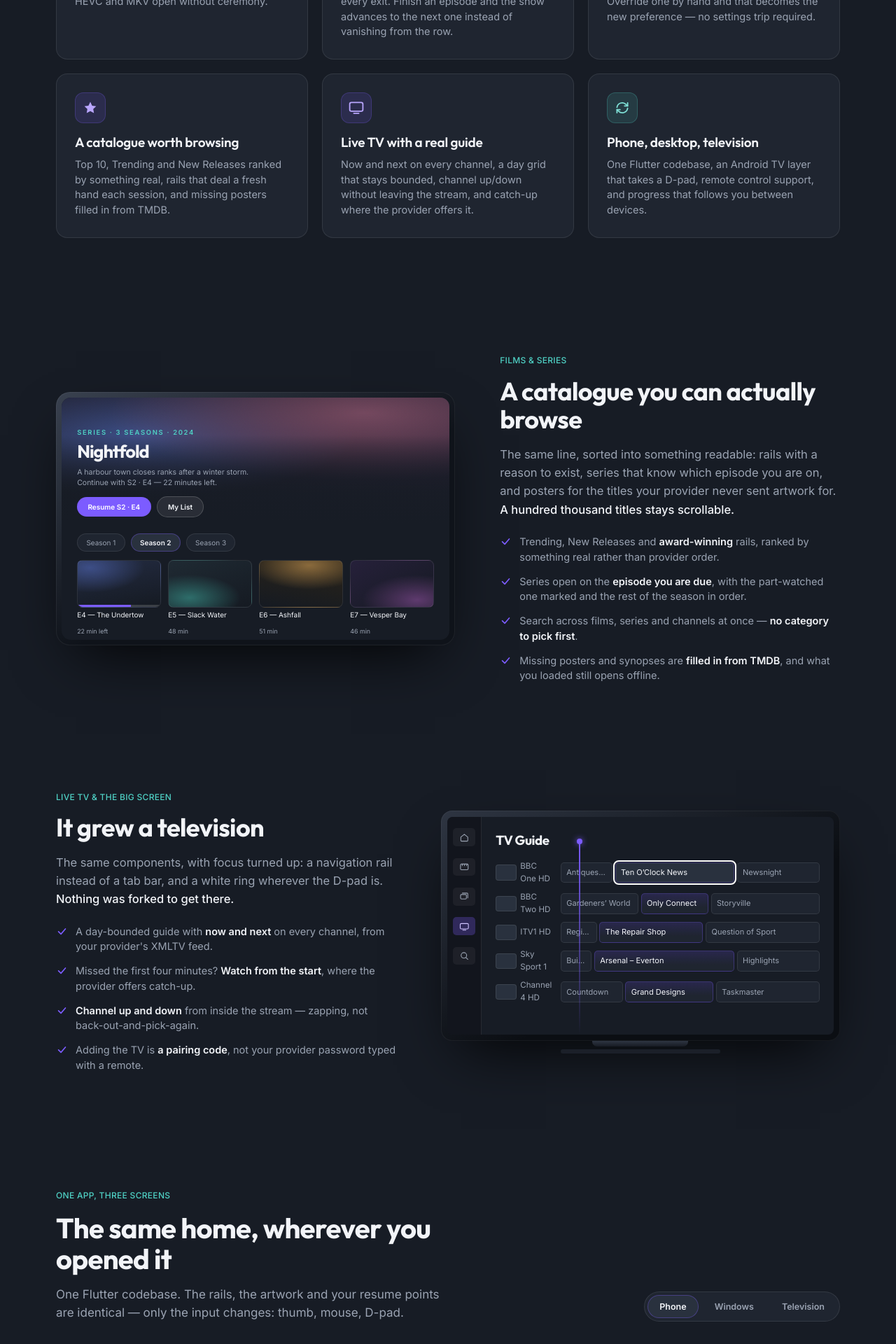
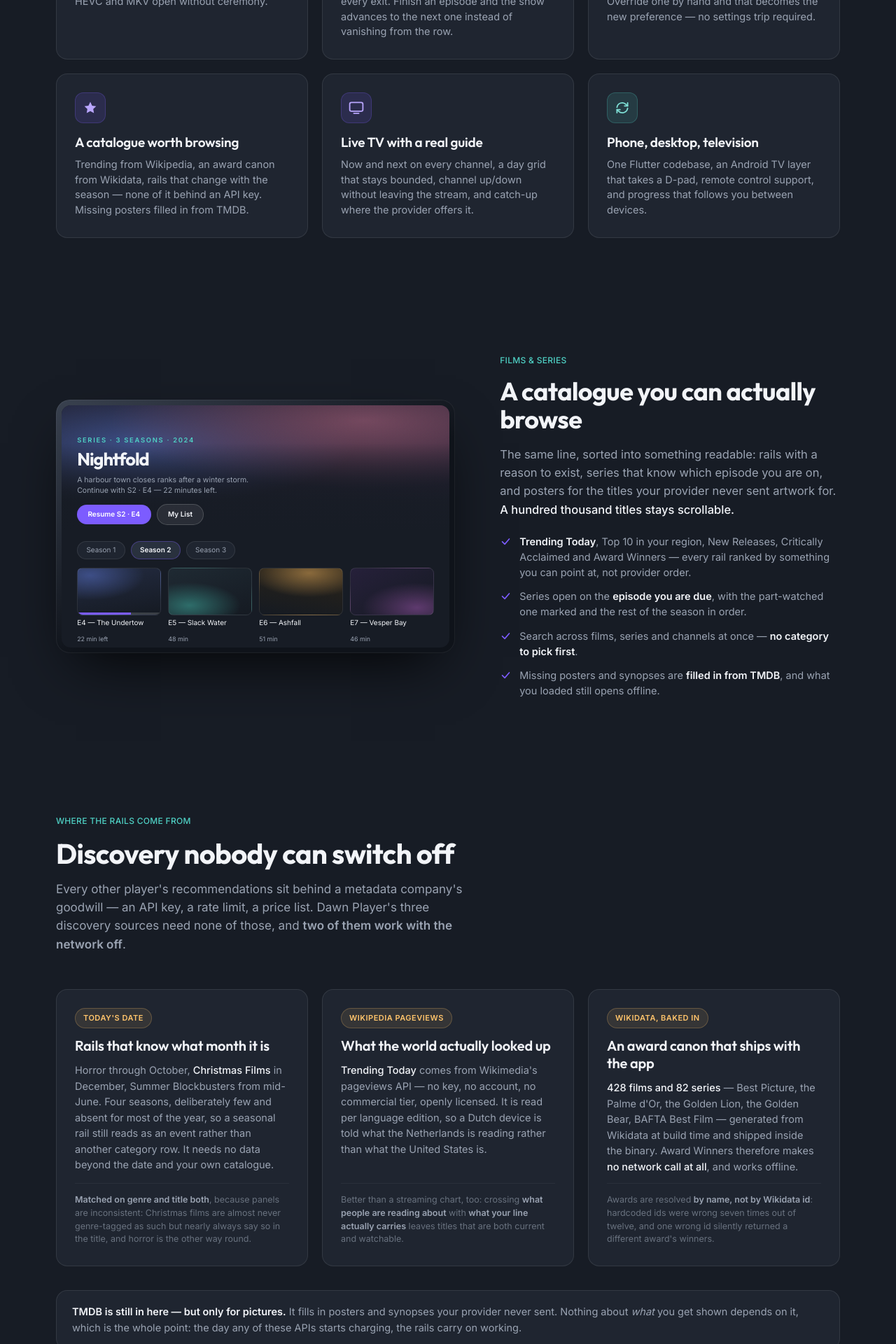
Before and after one commit to martijnlaffort/streamer-aurora, a PHP site: page / in a window 1280 px wide. Shown: the part 2600-4520 px from the top of the page at 70% size. Run offline with PHP 8.4, Linux system fonts and the light colour scheme.

Commit message:
feat(site): tell the discovery story the app now has
The site predated seasonal rails, Wikipedia trending and the Wikidata canon,
so it undersold the most unusual decision in the app: discovery that needs no
API key and mostly no network.

New section, "Discovery nobody can switch off", covering the three sources —
today's date, Wikimedia pageviews, a Wikidata award canon of 428 films and 82
series generated at build time and shipped in the binary. Each card carries the
engineering aside a curious reader wants: genre-and-title matching because
panels are inconsistent, why crossing pageviews with your own line beats a
global chart, and why awards resolve by name rather than by QID.

Also corrected the copy this outdated: the catalogue bullet and the feature
card now name the real rails, the spec strip gains a Discovery row, and TMDB is
demoted in writing to what it actually does — pictures, never ranking. Mockup
rail headings now match discovery_repository.dart exactly (Trending Today,
Award Winners).

Nav stays at four links plus the CTA, per the design system's own rule.

Co-Authored-By: Claude Opus 5 (1M context) <noreply@anthropic.com>

```diff
--- a/site/index.html
+++ b/site/index.html
@@ -146,7 +146,7 @@
               </div>
             </div>
             <div class="rail">
-              <h4>Award-winning series &amp; films</h4>
+              <h4>Trending Today</h4>
               <div class="rail__track">
                 <div class="poster art-rose"></div>
                 <div class="poster art-teal"></div>
@@ -298,7 +298,7 @@
       <div class="feature" data-reveal>
         <div class="tile"><svg viewBox="0 0 24 24" width="24" height="24"><path fill="currentColor" d="M12 3.6l2.6 5.3 5.8.8-4.2 4.1 1 5.8-5.2-2.8-5.2 2.8 1-5.8L3.6 9.7l5.8-.8z"/></svg></div>
         <h3>A catalogue worth browsing</h3>
-        <p>Top 10, Trending and New Releases ranked by something real, rails that deal a fresh hand each session, and missing posters filled in from TMDB.</p>
+        <p>Trending from Wikipedia, an award canon from Wikidata, rails that change with the season — none of it behind an API key. Missing posters filled in from TMDB.</p>
       </div>
       <div class="feature" data-reveal>
         <div class="tile"><svg viewBox="0 0 24 24" width="24" height="24" fill="none" stroke="currentColor" stroke-width="1.8" stroke-linecap="round" stroke-linejoin="round"><rect x="2.6" y="4.4" width="18.8" height="12.4" rx="2.4"/><path d="M8.4 19.8h7.2"/></svg></div>
@@ -364,11 +364,57 @@
       series that know which episode you are on, and posters for the titles your provider never sent artwork
       for. <b class="strong">A hundred thousand titles stays scrollable.</b></p>
     <ul class="checks">
-      <li><svg viewBox="0 0 24 24" width="17" height="17" fill="none" stroke="currentColor" stroke-width="2.3" stroke-linecap="round" stroke-linejoin="round"><path d="M5 12.5 10 17.5 19 7"/></svg>Trending, New Releases and <b>award-winning</b> rails, ranked by something real rather than provider order.</li>
+      <li><svg viewBox="0 0 24 24" width="17" height="17" fill="none" stroke="currentColor" stroke-width="2.3" stroke-linecap="round" stroke-linejoin="round"><path d="M5 12.5 10 17.5 19 7"/></svg><b>Trending Today</b>, Top 10 in your region, New Releases, Critically Acclaimed and Award Winners — every rail ranked by something you can point at, not provider order.</li>
       <li><svg viewBox="0 0 24 24" width="17" height="17" fill="none" stroke="currentColor" stroke-width="2.3" stroke-linecap="round" stroke-linejoin="round"><path d="M5 12.5 10 17.5 19 7"/></svg>Series open on the <b>episode you are due</b>, with the part-watched one marked and the rest of the season in order.</li>
       <li><svg viewBox="0 0 24 24" width="17" height="17" fill="none" stroke="currentColor" stroke-width="2.3" stroke-linecap="round" stroke-linejoin="round"><path d="M5 12.5 10 17.5 19 7"/></svg>Search across films, series and channels at once — <b>no category to pick first</b>.</li>
       <li><svg viewBox="0 0 24 24" width="17" height="17" fill="none" stroke="currentColor" stroke-width="2.3" stroke-linecap="round" stroke-linejoin="round"><path d="M5 12.5 10 17.5 19 7"/></svg>Missing posters and synopses are <b>filled in from TMDB</b>, and what you loaded still opens offline.</li>
     </ul>
+  </div>
+</section>
+
+<!-- ============================== discovery ============================== -->
+<section class="sec" id="discovery">
+  <div class="wrap">
+    <div class="head head--wide" data-reveal>
+      <p class="eyebrow">Where the rails come from</p>
+      <h2 class="h2">Discovery nobody can switch off</h2>
+      <p class="lead">Every other player's recommendations sit behind a metadata company's goodwill — an API
+        key, a rate limit, a price list. Dawn Player's three discovery sources need none of those, and
+        <b>two of them work with the network off</b>.</p>
+    </div>
+    <div class="grid3">
+      <div class="src" data-reveal>
+        <span class="src__what">Today's date</span>
+        <h3>Rails that know what month it is</h3>
+        <p>Horror through October, <b>Christmas Films</b> in December, Summer Blockbusters from mid-June.
+          Four seasons, deliberately few and absent for most of the year, so a seasonal rail still reads as
+          an event rather than another category row. It needs no data beyond the date and your own catalogue.</p>
+        <p class="aside"><b>Matched on genre and title both</b>, because panels are inconsistent: Christmas
+          films are almost never genre-tagged as such but nearly always say so in the title, and horror is
+          the other way round.</p>
+      </div>
+      <div class="src" data-reveal>
+        <span class="src__what">Wikipedia pageviews</span>
+        <h3>What the world actually looked up</h3>
+        <p><b>Trending Today</b> comes from Wikimedia's pageviews API — no key, no account, no commercial
+          tier, openly licensed. It is read per language edition, so a Dutch device is told what the
+          Netherlands is reading rather than what the United States is.</p>
+        <p class="aside">Better than a streaming chart, too: crossing <b>what people are reading about</b>
+          with <b>what your line actually carries</b> leaves titles that are both current and watchable.</p>
+      </div>
+      <div class="src" data-reveal>
+        <span class="src__what">Wikidata, baked in</span>
+        <h3>An award canon that ships with the app</h3>
+        <p><b>428 films and 82 series</b> — Best Picture, the Palme d'Or, the Golden Lion, the Golden Bear,
+          BAFTA Best Film — generated from Wikidata at build time and shipped inside the binary. Award
+          Winners therefore makes <b>no network call at all</b>, and works offline.</p>
+        <p class="aside">Awards are resolved <b>by name, not by Wikidata id</b>: hardcoded ids were wrong
+          seven times out of twelve, and one wrong id silently returned a different award's winners.</p>
+      </div>
+    </div>
+    <p class="closer" data-reveal><b>TMDB is still in here — but only for pictures.</b> It fills in posters
+      and synopses your provider never sent. Nothing about <i>what</i> you get shown depends on it, which is
+      the whole point: the day any of these APIs starts charging, the rails carry on working.</p>
   </div>
 </section>
 
@@ -494,7 +540,7 @@
             </div>
           </div>
           <div class="rail" style="padding-top:12px">
-            <h4 style="font-size:12.5px;padding:0 14px">Award-winning series &amp; films</h4>
+            <h4 style="font-size:12.5px;padding:0 14px">Award Winners</h4>
             <div class="rail__track" style="padding:0 14px">
               <div class="poster art-rose-2" style="width:70px;border-radius:8px"></div>
               <div class="poster art-teal-2" style="width:70px;border-radius:8px"></div>
@@ -570,7 +616,7 @@
                 </div>
               </div>
               <div style="flex:1;padding:2.2% 4% 0">
-                <h4 style="font-family:var(--display);font-size:1.8cqw;font-weight:600;margin:0 0 1.8%">Award-winning series &amp; films</h4>
+                <h4 style="font-family:var(--display);font-size:1.8cqw;font-weight:600;margin:0 0 1.8%">Award Winners</h4>
                 <div style="display:flex;gap:1.6%">
                   <div class="ep__thumb art-rose-2" style="flex:none;width:11%;aspect-ratio:2/3;border-radius:6px"></div>
                   <div class="ep__thumb art-teal-2" style="flex:none;width:11%;aspect-ratio:2/3;border-radius:6px"></div>
@@ -642,7 +688,8 @@
           <div class="spec"><dt>Storage</dt><dd>SQLite via drift, indexed for large catalogues · credentials in the platform keychain</dd></div>
           <div class="spec"><dt>State</dt><dd>Riverpod, over repositories the UI can't see past — no screen knows whether it is talking to Xtream or M3U</dd></div>
           <div class="spec"><dt>Sync</dt><dd>Optional Laravel API with Sanctum tokens · last-write-wins on UTC timestamps</dd></div>
-          <div class="spec"><dt>Artwork</dt><dd>Provider posters first, gaps filled from TMDB</dd></div>
+          <div class="spec"><dt>Discovery</dt><dd>Wikimedia pageviews for trending · a Wikidata award canon (428 films, 82 series) generated at build time and shipped in the binary · today's date for the seasonal rail. <em>No paid metadata API anywhere in it.</em></dd></div>
+          <div class="spec"><dt>Artwork</dt><dd>Provider posters first, gaps filled from TMDB — pictures only, never ranking</dd></div>
         </dl>
       </div>
       <div class="plainly" data-reveal>
--- a/site/styles.css
+++ b/site/styles.css
@@ -276,6 +276,35 @@ img, svg { display: block; }
 }
 .tile--teal { background: rgba(79, 209, 197, .13); border-color: rgba(79, 209, 197, .24); color: #7FE0D6; }
 
+/* ---- discovery sources ------------------------------------------------- */
+.src {
+  background: var(--surface); border: 1px solid var(--line); border-radius: var(--r-lg);
+  padding: 26px 26px 28px; display: flex; flex-direction: column; gap: 12px;
+  transition: border-color .18s ease, background .18s ease;
+}
+.src:hover { border-color: rgba(124, 92, 255, .3); background: linear-gradient(180deg, rgba(124, 92, 255, .06), var(--surface) 60%); }
+.src__what {
+  display: inline-flex; align-items: center; gap: 8px; align-self: flex-start;
+  font-size: 11px; font-weight: 600; letter-spacing: .5px; text-transform: uppercase;
+  color: var(--amber); background: rgba(255, 196, 107, .10);
+  border: 1px solid rgba(255, 196, 107, .24); border-radius: var(--r-pill); padding: 5px 11px;
+}
+.src h3 { font-family: var(--display); font-size: 20px; font-weight: 600; letter-spacing: -.2px; line-height: 1.25; margin: 0; }
+.src p { font-size: 14.5px; line-height: 1.55; color: var(--muted); margin: 0; }
+.src p b { color: var(--text); font-weight: 500; }
+/* The engineering aside — the bit a curious reader wants and nobody else does. */
+.src .aside {
+  margin-top: auto; padding-top: 14px; border-top: 1px solid rgba(255, 255, 255, .05);
+  font-size: 12.5px; line-height: 1.5; color: var(--dim);
+}
+.src .aside b { color: var(--muted); font-weight: 600; }
+.closer {
+  margin: clamp(24px, 3vw, 34px) 0 0; padding: 18px 22px; border-radius: var(--r-lg);
+  background: var(--surface); border: 1px solid var(--line);
+  font-size: 14.5px; line-height: 1.6; color: var(--muted);
+}
+.closer b { color: var(--text); font-weight: 600; }
+
 /* ---- player mock ------------------------------------------------------- */
 .player-shell {
   position: relative; padding: 8px; border-radius: var(--r-xl);
```
